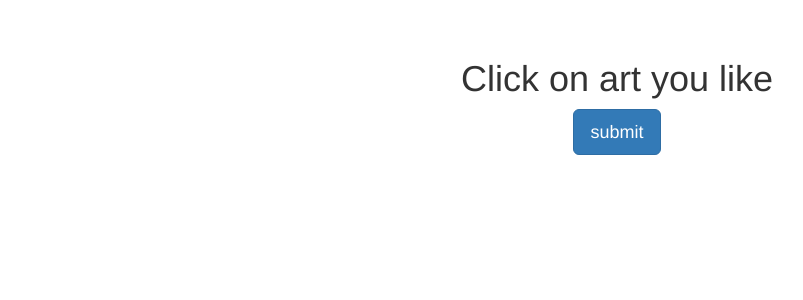
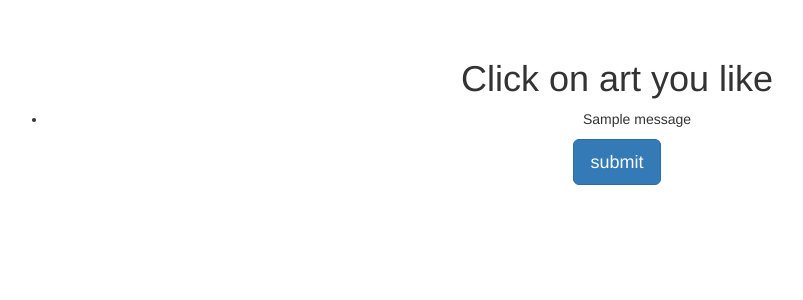
Before and after one commit to jgdwyer/find-your-art, a Flask app: page / in a window 1280 px wide. Shown: the part 51-351 px from the top of the page, without its empty margins (23-826 px from the left). Run offline with Flask 2, Linux system fonts and the light colour scheme; one stand-in notice (Sample message) is shown; a database or web service that is not in the repository returns one stand-in record (values such as "Sample title"); parts of the project's set-up code (start-up, migrations or seed data) failed here and were passed over; some libraries are stand-ins or nearby versions.

Commit message:
Now shows user an error message if no or all artworks are chosen

```diff
--- a/webapp/webapp/templates/index.html
+++ b/webapp/webapp/templates/index.html
@@ -1,6 +1,20 @@
 {% extends "base.html" %}
 {% block content %}
 <h1>Click on art you like</h1>
+{% with messages = get_flashed_messages() %}
+  {% if messages %}
+    <ul class=flashes>
+    {% for message in messages %}
+      <li>{{ message }}</li>
+    {% endfor %}
+    </ul>
+  {% endif %}
+{% endwith %}
+{% if error %}
+  <div class="alert alert-danger" role="alert">
+    <h3 class=error><strong>Error:</strong> {{ error }}
+    </div>
+  {% endif %}
 <form action="/results" method="POST", id="form">
   <select name="q" id="selectImage" multiple="multiple" class="image-picker">
     {% for item in img %}
--- a/webapp/webapp/views.py
+++ b/webapp/webapp/views.py
@@ -1,5 +1,5 @@
 from flask import render_template
-from flask import request, session, redirect
+from flask import request, session, redirect, flash
 from webapp import app
 from sqlalchemy import create_engine
 from sqlalchemy_utils import database_exists, create_database
@@ -48,8 +48,9 @@ def index():
     # Note that indices are stored as strings
     img, session = append_random_imgs(rand_inds, con, df)
     session['unhappy']=0
+    error = None
     # Send to template page
-    return render_template('index.html', img=img)
+    return render_template('index.html', img=img, error=error)
 
 
 @app.route('/demo_seed')
@@ -69,6 +70,7 @@ def pagea():
     bad_inds = []
     for i in range(N):
         rand_inds[i] = int(session.get('rnd_ind' + str(i), None))
+    error = None
     # Need to use the getlist subroutine b/c form is returning multiple values
     qlist = request.form.getlist('q')
     # Convert list entries to ints
@@ -81,7 +83,13 @@ def pagea():
         else:
             # No - user did not select
             bad_inds.append(rand_inds[i])
-
+    if (len(good_inds) == 0 or len(good_inds) == len(rand_inds)):
+        if len(good_inds) == 0:
+            error = 'Please choose at least one artwork'
+        if len(good_inds) == len(rand_inds):
+            error = "Please don't choose all of the artworks"
+        img, _ = append_random_imgs(rand_inds, con, df)
+        return render_template('index.html', img=img, error=error)
     # ------------ Run Model -  ------------ #
     best_inds, top_features = model.get_similar_art(good_inds, bad_inds, df_feat, df_pre2)
     # Write output to database
```
